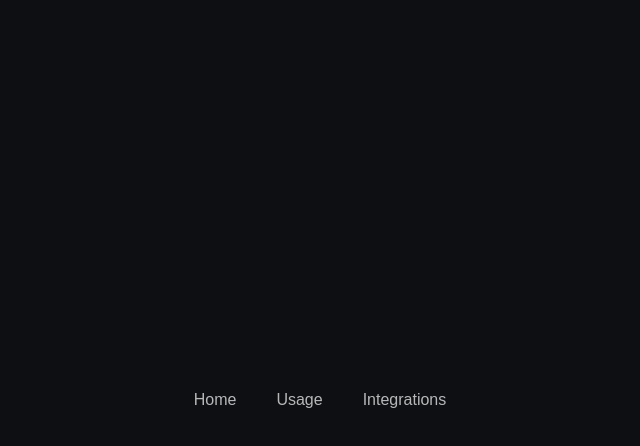
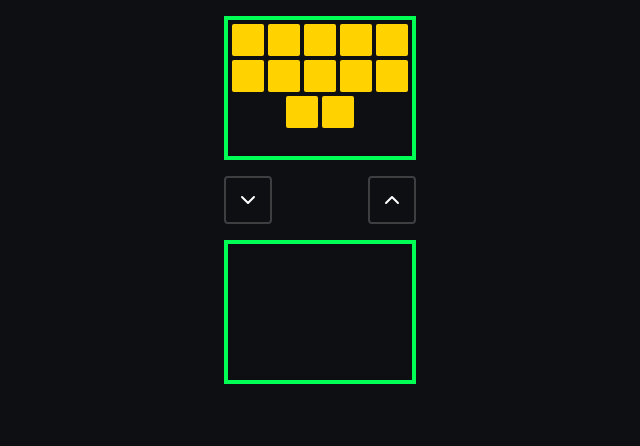
Before and after one commit to nboraxxd/joyofreact, a React (Vite) app in the folder 9-animations-with-framer-motion/shared-layout/: page / in a window 1280 px wide. Shown: the top 446 px of the page, without its empty margins (320-960 px from the left). Built offline with nearby package versions, Linux system fonts and the light colour scheme; a web font is replaced by a local one.

Commit message:
07. Working with groups (starter)

```diff
--- a/9-animations-with-framer-motion/shared-layout/package.json
+++ b/9-animations-with-framer-motion/shared-layout/package.json
@@ -11,8 +11,10 @@
   },
   "dependencies": {
     "framer-motion": "10.12.18",
+    "lodash": "^4.17.21",
     "react": "^18.2.0",
-    "react-dom": "^18.2.0"
+    "react-dom": "^18.2.0",
+    "react-feather": "^2.0.10"
   },
   "devDependencies": {
     "@types/react": "^18.2.15",
--- a/9-animations-with-framer-motion/shared-layout/src/App.jsx
+++ b/9-animations-with-framer-motion/shared-layout/src/App.jsx
@@ -1,9 +1,11 @@
-import { Navigation } from '@/components/SharedLayout'
+// import { Navigation } from '@/components/SharedLayout'
+import { Container } from '@/components/Group'
 
 function App() {
   return (
     <>
-      <Navigation />
+      {/* <Navigation /> */}
+      <Container />
     </>
   )
 }
--- /dev/null
+++ b/9-animations-with-framer-motion/shared-layout/src/components/Group/Container.jsx
@@ -0,0 +1,9 @@
+import { WidgetProcessor } from '@/components/Group'
+
+export default function Container() {
+  return (
+    <>
+      <WidgetProcessor total={12} />
+    </>
+  )
+}
--- /dev/null
+++ b/9-animations-with-framer-motion/shared-layout/src/components/Group/VisuallyHidden.jsx
@@ -0,0 +1,22 @@
+// These styles will make sure the component
+// is not visible, but will still be announced
+// by screen readers.
+//
+// Adding “display: none” would hide the
+// element from ALL users, including those
+// using screen-readers.
+const hiddenStyles = {
+  display: 'inline-block',
+  position: 'absolute',
+  overflow: 'hidden',
+  clip: 'rect(0 0 0 0)',
+  height: 1,
+  width: 1,
+  margin: -1,
+  padding: 0,
+  border: 0,
+}
+
+export default function VisuallyHidden({ children }) {
+  return <span style={hiddenStyles}>{children}</span>
+}
--- /dev/null
+++ b/9-animations-with-framer-motion/shared-layout/src/components/Group/WidgetProcessor.jsx
@@ -0,0 +1,50 @@
+import { useState } from 'react'
+import { ChevronDown, ChevronUp } from 'react-feather'
+import range from 'lodash/range'
+
+import { VisuallyHidden } from '@/components/Group'
+
+export default function WidgetProcessor({ total }) {
+  const [numOfProcessedWidgets, setNumOfProcessedWidgets] = useState(0)
+
+  const numOfUnprocessedWidgets = total - numOfProcessedWidgets
+
+  function handleProcessWidget() {
+    if (numOfProcessedWidgets < total) {
+      setNumOfProcessedWidgets(numOfProcessedWidgets + 1)
+    }
+  }
+
+  function handleRevertWidget() {
+    if (numOfProcessedWidgets > 0) {
+      setNumOfProcessedWidgets(numOfProcessedWidgets - 1)
+    }
+  }
+
+  return (
+    <div className="wrapper">
+      <div className="inbox">
+        {range(numOfUnprocessedWidgets).map((itemNum) => {
+          return <div key={itemNum} className="widget" />
+        })}
+      </div>
+
+      <div className="actions">
+        <button onClick={handleProcessWidget}>
+          <VisuallyHidden>Process widget</VisuallyHidden>
+          <ChevronDown />
+        </button>
+        <button onClick={handleRevertWidget}>
+          <ChevronUp />
+          <VisuallyHidden>Revert widget</VisuallyHidden>
+        </button>
+      </div>
+
+      <div className="outbox">
+        {range(numOfProcessedWidgets).map((itemNum) => {
+          return <div key={itemNum} className="widget" />
+        })}
+      </div>
+    </div>
+  )
+}
--- /dev/null
+++ b/9-animations-with-framer-motion/shared-layout/src/components/Group/index.js
@@ -0,0 +1,3 @@
+export { default as WidgetProcessor } from './WidgetProcessor'
+export { default as VisuallyHidden } from './VisuallyHidden'
+export { default as Container } from './Container'
--- a/9-animations-with-framer-motion/shared-layout/src/style.css
+++ b/9-animations-with-framer-motion/shared-layout/src/style.css
@@ -1,36 +1,54 @@
-.hovered-backdrop {
-  position: absolute;
-  inset: 0;
+.wrapper {
+  display: flex;
+  flex-direction: column;
+  align-items: center;
+  gap: 16px;
+}
+.inbox,
+.outbox {
+  display: flex;
+  flex-wrap: wrap;
+  align-content: flex-start;
+  justify-content: center;
+  gap: 4px;
+  padding: 4px;
+  width: 100vw;
+  max-width: 192px;
+  aspect-ratio: 12 / 9;
+  border: 4px solid hsl(140deg 100% 50%);
+}
+.widget {
+  display: flex;
+  justify-content: center;
+  align-items: center;
+  width: 32px;
+  height: 32px;
+  background: hsl(50deg 100% 60%);
+  background: lch(87 113.96 86.1);
+  border-radius: 2px;
+  color: black;
+  font-size: 1.25rem;
+}
+.actions {
+  width: 192px;
+  display: flex;
+  justify-content: space-between;
+}
+.actions button {
+  display: flex;
+  justify-content: center;
+  align-items: center;
+  width: 48px;
+  height: 48px;
+  border: 2px solid hsl(0deg 0% 100% / 0.2);
+  background: transparent;
+  border-radius: 4px;
+  padding: 0;
+  cursor: pointer;
+}
+.actions button:hover {
   background: hsl(0deg 0% 100% / 0.2);
 }
-
-
-
-ul {
-  display: flex;
-  gap: 8px;
-  padding: 0;
-  list-style-type: none;
-}
-ul li {
-  position: relative;
-}
-ul a {
-  display: block;
-  position: relative;
-  padding: 8px 16px;
-  text-decoration: none;
-  color: white;
-  font-weight: 500;
-  opacity: 0.7;
-  transition: opacity 500ms;
-}
-ul a:hover {
-  opacity: 1;
-}
-
-
-
 html {
   background: hsl(210deg 15% 6%);
   color-scheme: dark;
@@ -39,15 +57,10 @@ html,
 body {
   padding: 0;
 }
-body {
-  overflow: hidden;
-  position: relative;
-}
-
 #root {
   display: flex;
   flex-direction: column;
-  justify-content: center;
+  justify-content: flex-start;
   align-items: center;
   height: 100vh;
   padding: 16px;
```
Also changed, not shown: 1 other file (tests, documents, lock files or other folders).
